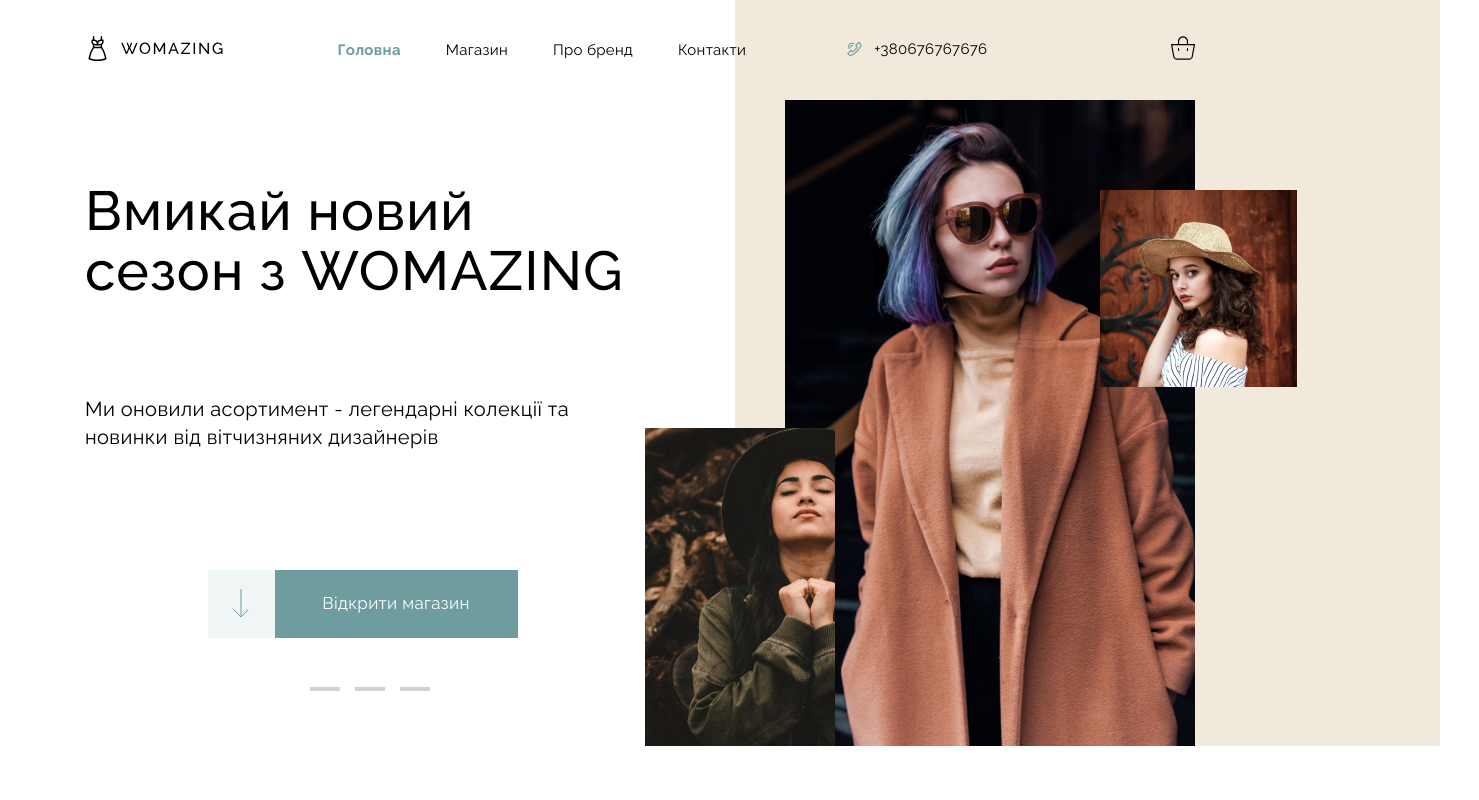
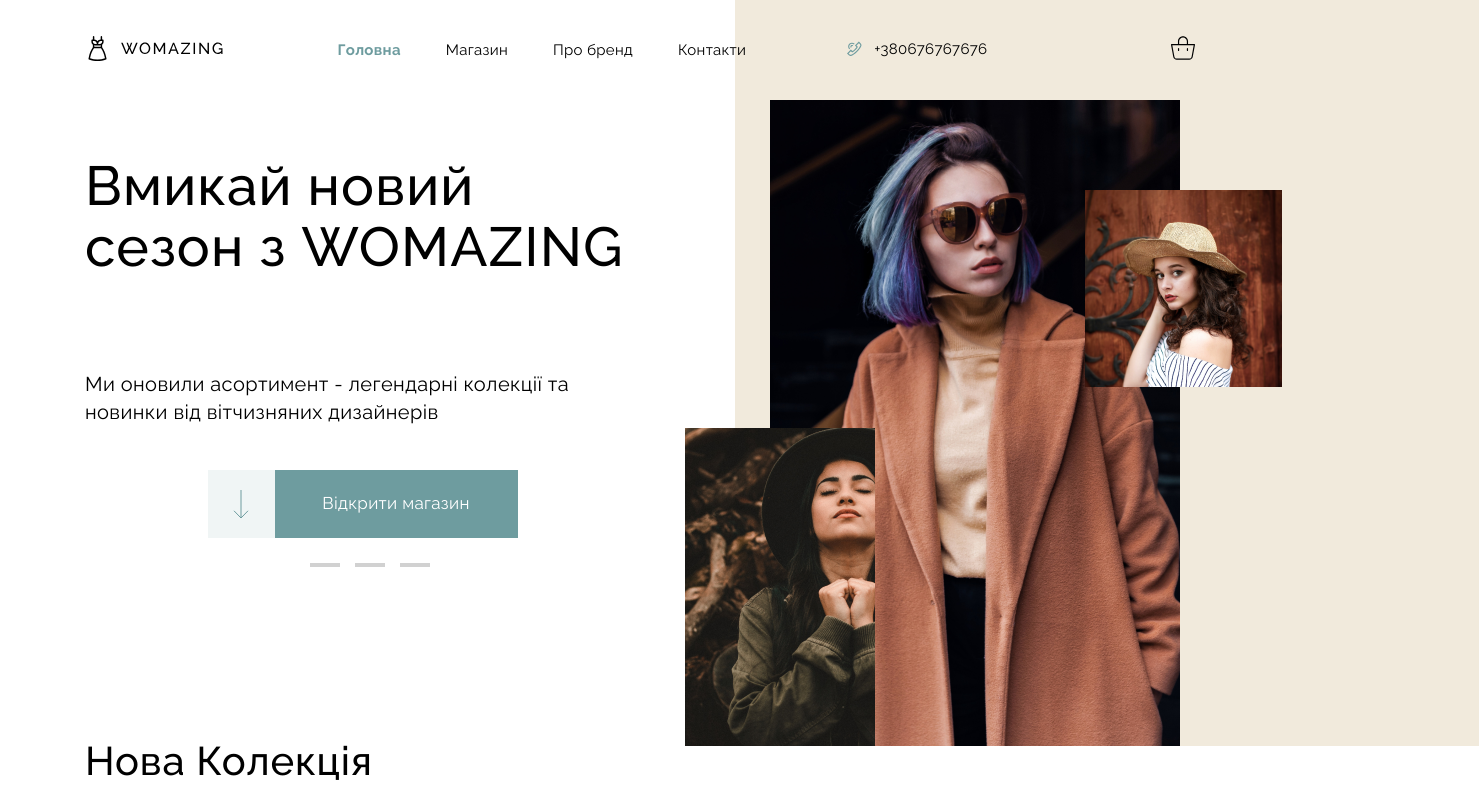
Before and after one commit to danilsavc/Womazing, a React (Create React App) app: page / in a window 1280 px wide. Shown: the top 800 px of the page, 1479 px wide, since content can reach past the window. Built offline with nearby package versions, Linux system fonts and the light colour scheme; no server answers.

Commit message:
Created Adaptiv for Header in Home component

```diff
--- a/src/Components/Home/Header/Carousel/Carousel.jsx
+++ b/src/Components/Home/Header/Carousel/Carousel.jsx
@@ -17,7 +17,7 @@ const Carousel = ({text}) => {
       <div className={styles.carousel}>
         <div
         className={styles.carouselInner}
-        style={{transform: `translateY(${-currentSlide * 363}px)`}}
+        style={{transform: `translateY(${-currentSlide * 33.3}%)`}}
         >
           {text.map((slide, index) => (
             <CarouselItem slide={slide} key={index}/>
--- a/src/Components/Home/Header/Carousel/Carousel.module.css
+++ b/src/Components/Home/Header/Carousel/Carousel.module.css
@@ -42,3 +42,21 @@
   letter-spacing: 0.02em;
   color: #000000;
 }
+
+@media (max-width: 661px) {
+  .subtitle {
+    font-size: 15px;
+  }
+}
+
+@media (max-width: 649px) {
+  .title {
+    font-size: 50px;
+  }
+}
+
+@media (max-width: 600px) {
+  .title {
+    font-size: 40px;
+  }
+}
--- a/src/Components/Home/Header/Header.module.css
+++ b/src/Components/Home/Header/Header.module.css
@@ -1,13 +1,13 @@
 .girl2 {
     position: absolute;
-    margin-left: 560px;
-    margin-top: 328px;
+    left: 560px;
+    top: 328px;
 }
 
 .girl3 {
     position: absolute;
-    margin-left: 1015px;
-    margin-top: 90px;
+    left: 1015px;
+    top: 90px;
 }
 
 .rightBlock {
@@ -102,9 +102,185 @@
     justify-self: end;
 }
 
-
-
 .girl1 {
     grid-area: girl1;
     justify-self: end;
+    position: absolute;
+    left: 145px;
 }
+
+@media (max-width: 1607px) {
+    .rightBlock {
+        width: 690px;
+        left: 250px;
+    }
+}
+
+@media (max-width: 1519px) {
+    .girl1 {
+        left: 230px;
+    }
+
+    .girl2 {
+        left: 642px;
+    }
+
+    .girl3 {
+        left: 1100px;
+    }
+}
+
+@media (max-width: 1400px) {
+    .girl1 {
+        left: 230px;
+    }
+
+    .girl2 {
+        left: 672px;
+    }
+
+    .girl3 {
+        left: 1100px;
+    }
+}
+
+@media (max-width: 1340px) {
+    .girl1 {
+        left: 130px;
+    }
+
+    .girl2 {
+        left: 600px;
+    }
+
+    .girl3 {
+        left: 1000px;
+    }
+
+    .rightBlock {
+        width: 744px;
+        left: 85px;
+    }
+}
+
+@media (max-width: 1205px) {
+    .header {
+        grid-template-columns: 585px;
+        grid-template-rows: 500px 1fr 1fr;
+        grid-template-areas: "container" "buttons" "bullits";
+        align-items: center;
+    }
+
+    .girl1,
+    .bullits,
+    .buttons {
+        justify-self: center;
+    }
+
+    .girl1 {
+        left: 650px;
+        top: 0;
+    }
+
+    .girl2 {
+        left: 600px;
+    }
+
+    .girl3 {
+        left: 950px;
+    }
+
+    .container {
+        justify-self: start;
+        z-index: 2;
+    }
+
+    .rightBlock {
+        width: 629px;
+        left: 18px;
+    }
+}
+
+@media (max-width: 1020px) {
+    .header {
+        grid-template-columns: 1fr;
+        grid-template-rows: 500px 100px 50px 1fr;
+        grid-template-areas: "container" "buttons" "bullits" "girl1";
+        align-items: center;
+    }
+
+    .girl1,
+    .bullits,
+    .buttons {
+        justify-self: center;
+    }
+
+    .girl1 {
+        position: static;
+        grid-area: girl1;
+    }
+
+    .girl2 {
+        left: 160px;
+        top: 1050px;
+    }
+
+    .girl3 {
+        left: 600px;
+        top: 700px;
+    }
+
+    .container {
+        justify-self: center;
+        z-index: 2;
+    }
+
+    .rightBlock {
+
+        width: 800px;
+        left: -500px;
+        top: 750px;
+    }
+}
+
+@media (max-width: 900px) {
+    .girl2 {
+        left: 100px;
+        top: 1050px;
+    }
+
+    .girl3 {
+        left: 500px;
+        top: 700px;
+    }
+
+    .rightBlock {
+        width: 700px;
+        left: -500px;
+        top: 750px;
+    }
+}
+
+@media (max-width: 730px) {
+    .girl2 {
+        left: 0px;
+        top: 1050px;
+    }
+
+    .girl3 {
+        left: 400px;
+        top: 700px;
+    }
+
+    .rightBlock {
+        display: none;
+    }
+}
+
+@media (max-width: 620px) {
+
+    .girl2,
+    .girl3 {
+        display: none;
+    }
+}
--- a/src/Components/Navigation/Navigation.module.css
+++ b/src/Components/Navigation/Navigation.module.css
@@ -9,6 +9,8 @@
   align-items: center;
   min-height: 100px;
   gap: 40px;
+
+  user-select: none;
 }
 
 .header_logo {
--- a/src/Components/ShopItem/ShopItem.module.css
+++ b/src/Components/ShopItem/ShopItem.module.css
@@ -36,6 +36,7 @@
 
 .img {
   grid-area: img;
+  user-select: none;
 }
 
 .content {
```
